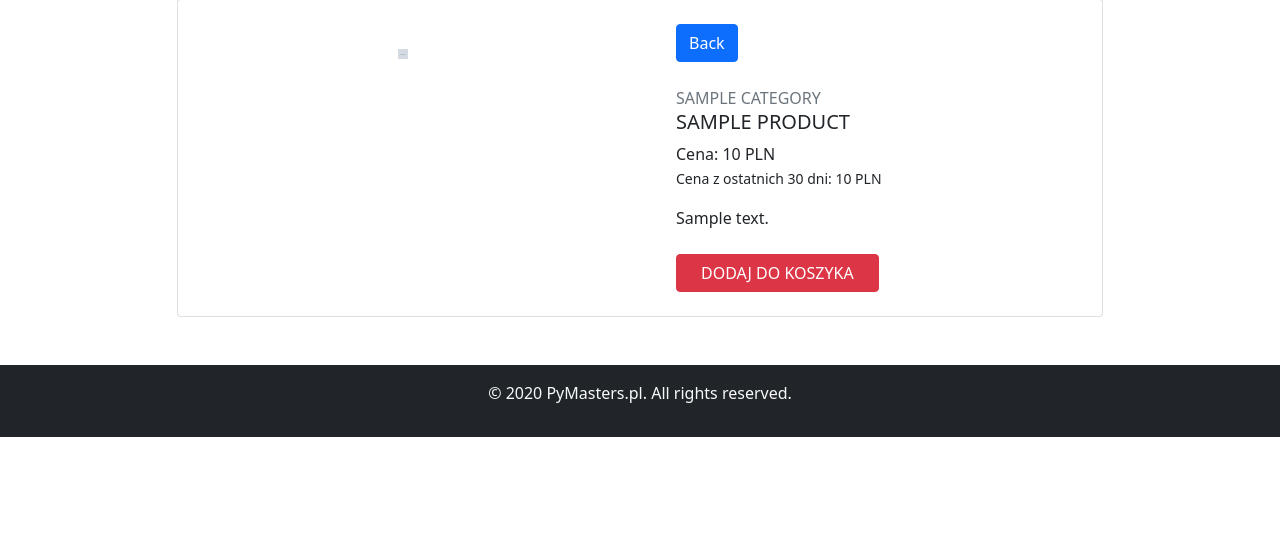
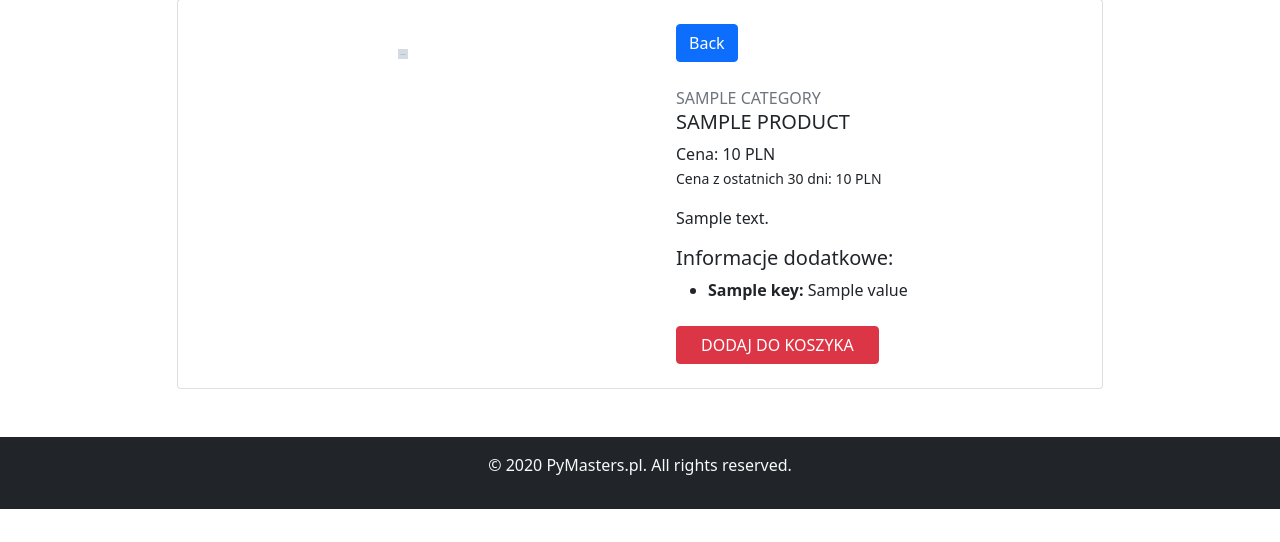
Before and after one commit to pymasterspl/Dshop, a Django app: template Dshop/apps/products_catalogue/templates/products_catalogue/product_detail.html in a window 1280 px wide. Shown: the part 105-647 px from the top of the page. Run offline with Django 4.2, Linux system fonts and the light colour scheme; the template is opened without the code that fills it: most values are stand-ins (such as "Sample title", 1, 10 or a date in 2020); grey boxes marked "Sample" are stand-in pictures; some libraries are stand-ins or nearby versions.

Commit message:
feat: show attributes in product detail template

```diff
--- a/Dshop/apps/products_catalogue/templates/products_catalogue/product_detail.html
+++ b/Dshop/apps/products_catalogue/templates/products_catalogue/product_detail.html
@@ -47,6 +47,14 @@
                                 <div class="ml-2"><small class="dis-price">Cena z ostatnich 30 dni: {{ product.lowest_price_in_30_days }} PLN</small> <span></span></div>
                             </div>
                             <p class="about">{{ product.full_description|safe }}</p>
+                            {% if attributes %}
+                                <h5>Informacje dodatkowe:</h5>
+                                <ul>
+                                    {% for attribute in attributes %}
+                                        <li><strong>{{ attribute.key }}:</strong> {{ attribute.value }}</li>
+                                    {% endfor %}
+                                </ul>
+                            {% endif %}
 
                             <div class="cart mt-4 align-items-center">
                                 <button class="btn btn-danger text-uppercase mr-2 px-4">Dodaj do koszyka</button>
```
